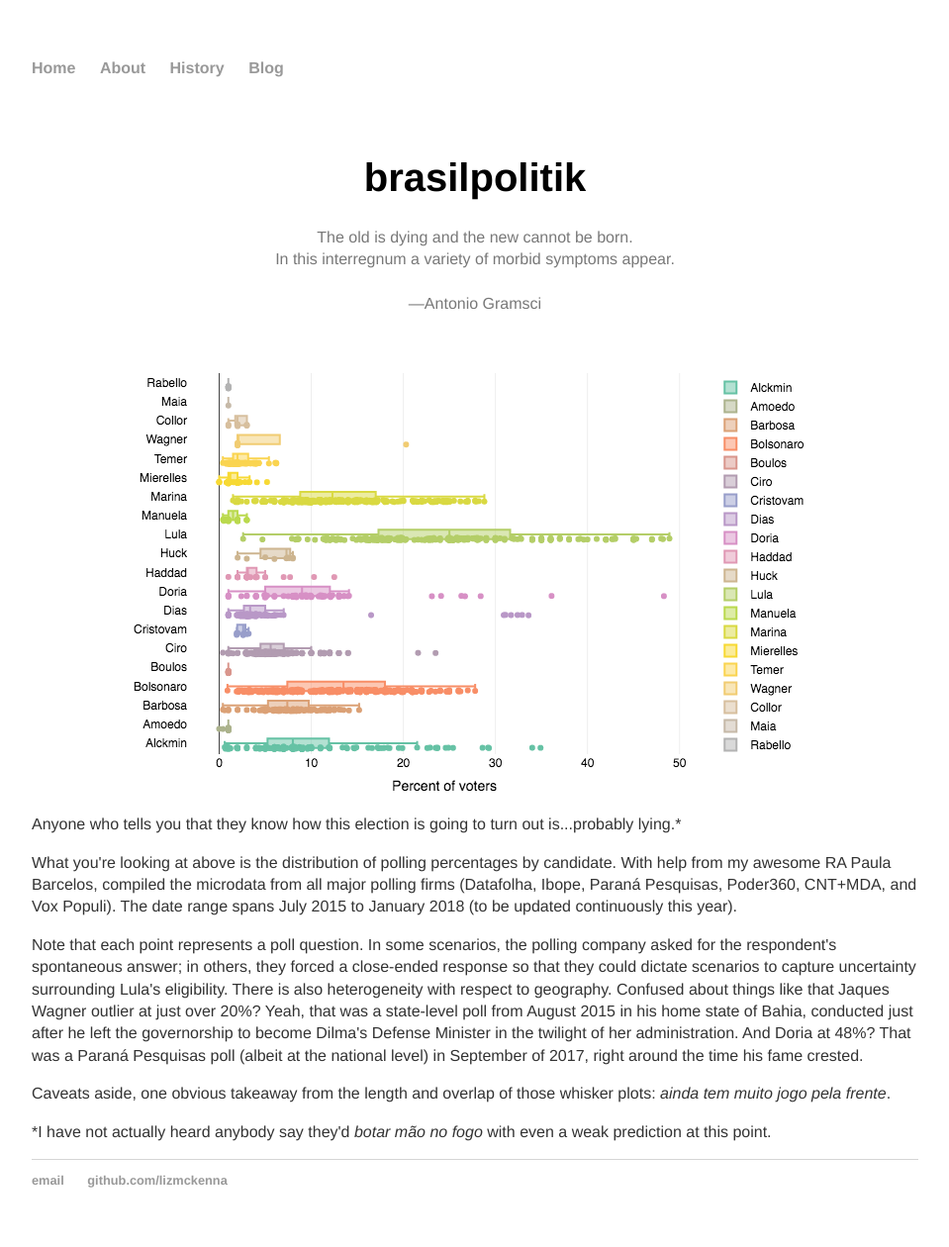
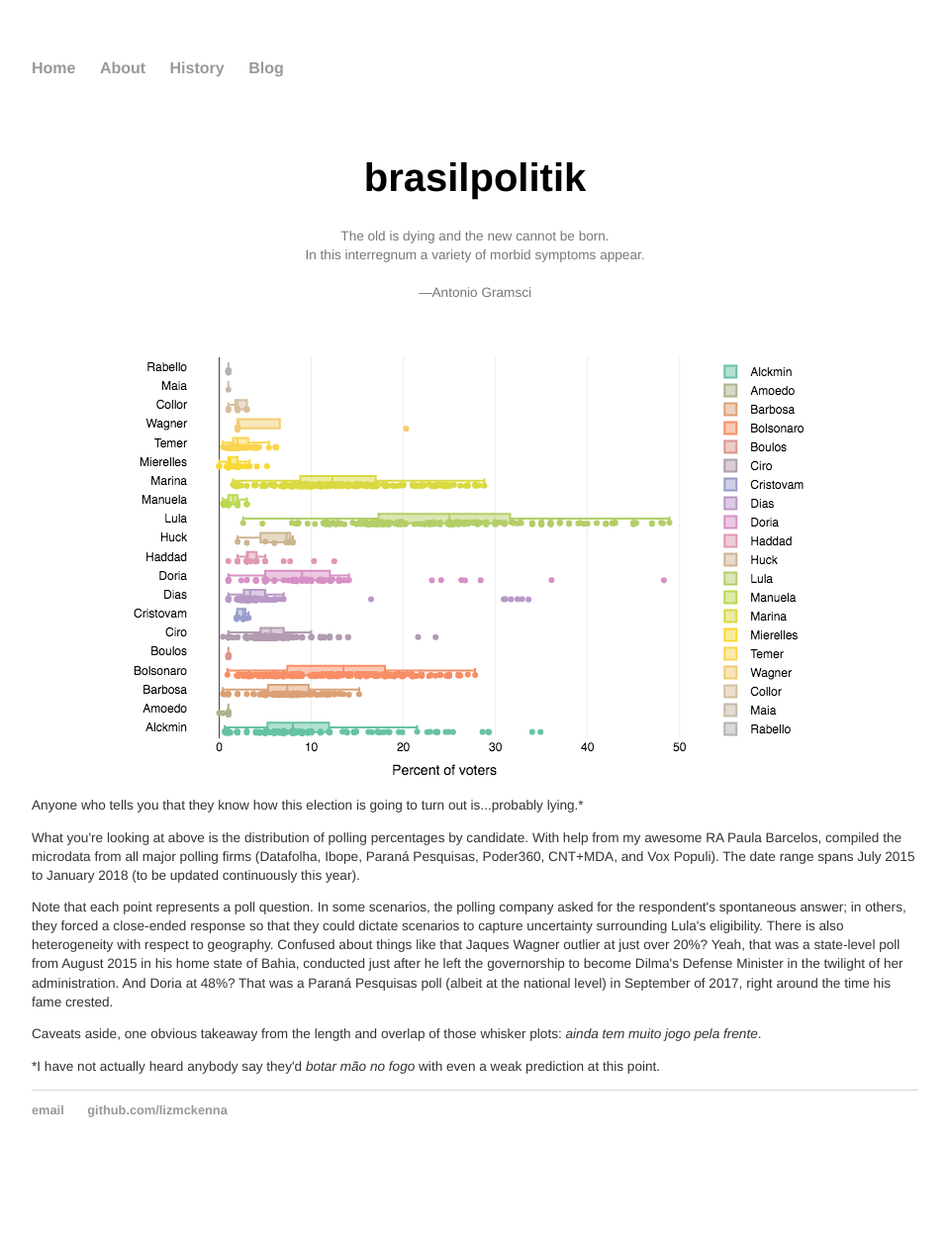
Before and after one commit to lizmckenna/elizabethmckenna.org, a Jekyll site: the page built from index.html, in a window 1280 px wide. Shown: the whole page at 99% size, without its empty margins (160-1119 px from the left). Built offline with Jekyll 4.4.1, drawn with Linux system fonts in a browser that asks for light colours; after the commit the page ends 1189 px from its top, so only the background shows below that.

Commit message:
Update main.css

```diff
--- a/css/main.css
+++ b/css/main.css
@@ -24,7 +24,7 @@ h1 {
     font-family:'Helvetica', 'Arial';
 }
 p {
-    font-size: 1em;
+    font-size: .85em;
     font-family:'Helvetica', 'Arial';
     line-height: 1.4em;
     color: #333;
```
